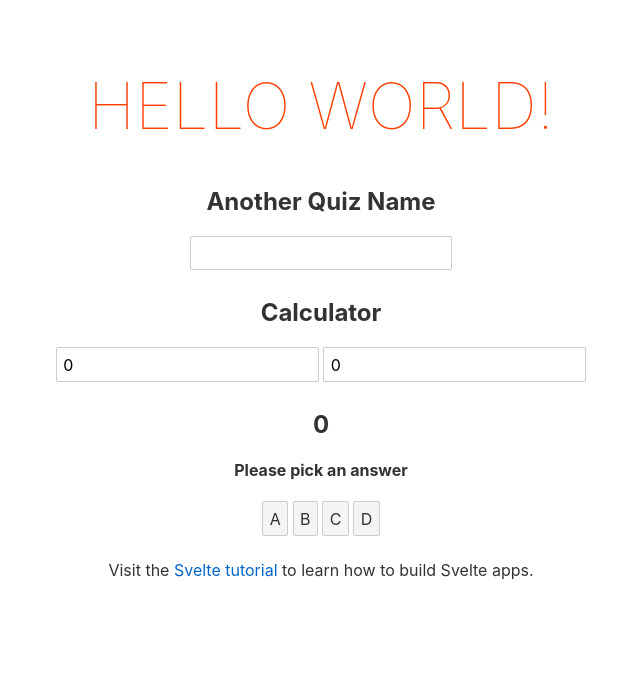
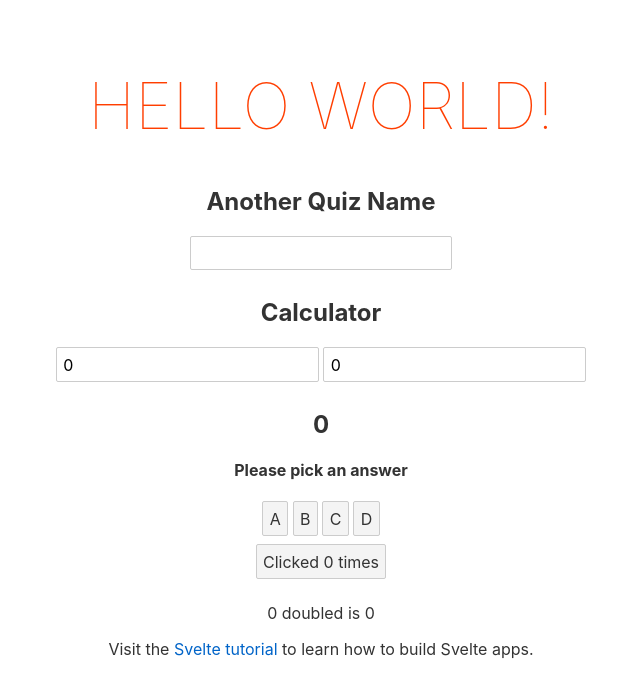
Before and after one commit to raiden808/svelte-intro, a Svelte app: page / in a window 1280 px wide. Shown: the top 698 px of the page, without its empty margins (319-959 px from the left). Built offline with nearby package versions, Linux system fonts and the light colour scheme.

Commit message:
feat: add declartion

```diff
--- a/src/App.svelte
+++ b/src/App.svelte
@@ -1,11 +1,13 @@
 <script>
 	export let name;
 	import Quiz from "./Quiz.svelte";
+	import Declarations from "./Declarations.svelte"
 </script>
 
 <main>
 	<h1>Hello {name}!</h1>
 	<Quiz quizName="Another Quiz Name"/>
+	<Declarations />
 	<p>Visit the <a href="https://svelte.dev/tutorial">Svelte tutorial</a> to learn how to build Svelte apps.</p>
 </main>
 
--- /dev/null
+++ b/src/Declarations.svelte
@@ -0,0 +1,16 @@
+<script>
+	let count = 0;
+
+    // interprets to mean 're-run this code whenever any of the referenced values change'.
+	$: doubled = count * 2;
+
+	function handleClick() {
+		count += 1;
+	}
+</script>
+
+<button on:click={handleClick}>
+	Clicked {count} {count === 1 ? 'time' : 'times'}
+</button>
+
+<p>{count} doubled is {doubled}</p>
```
